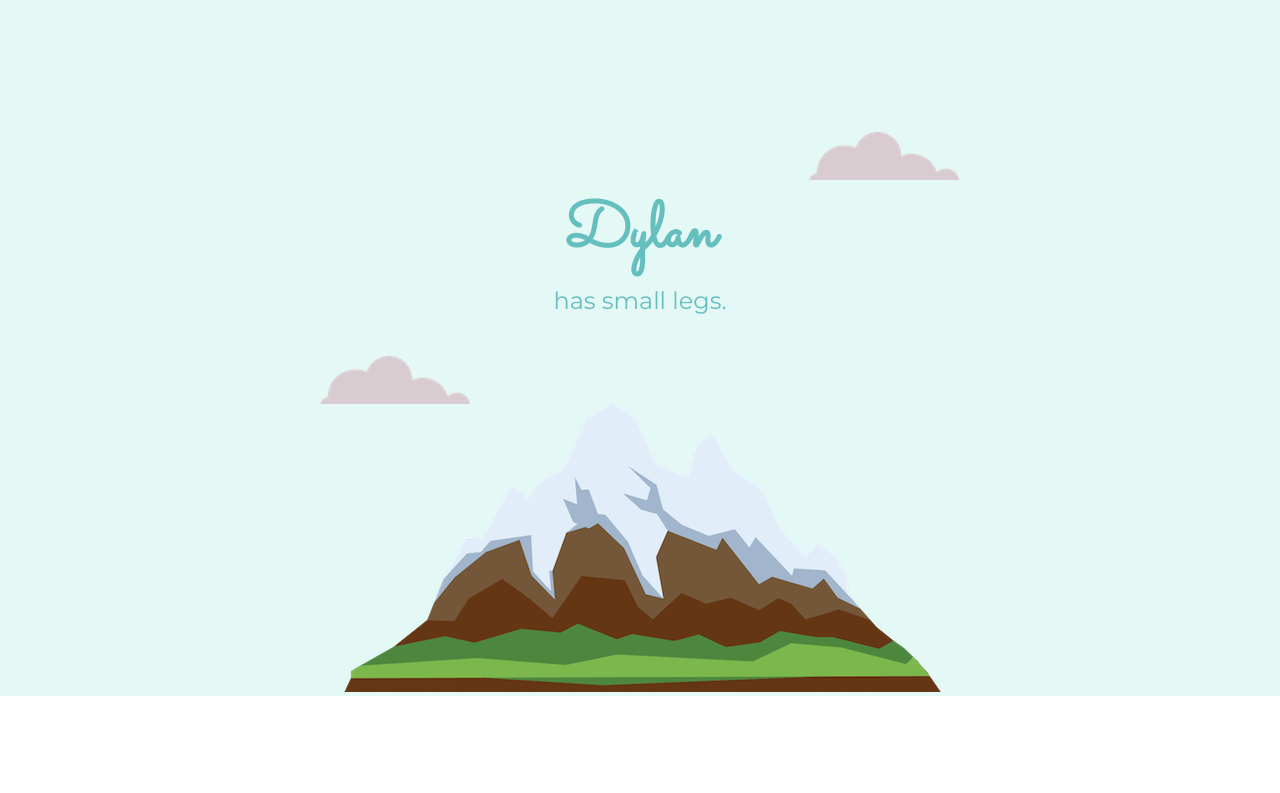
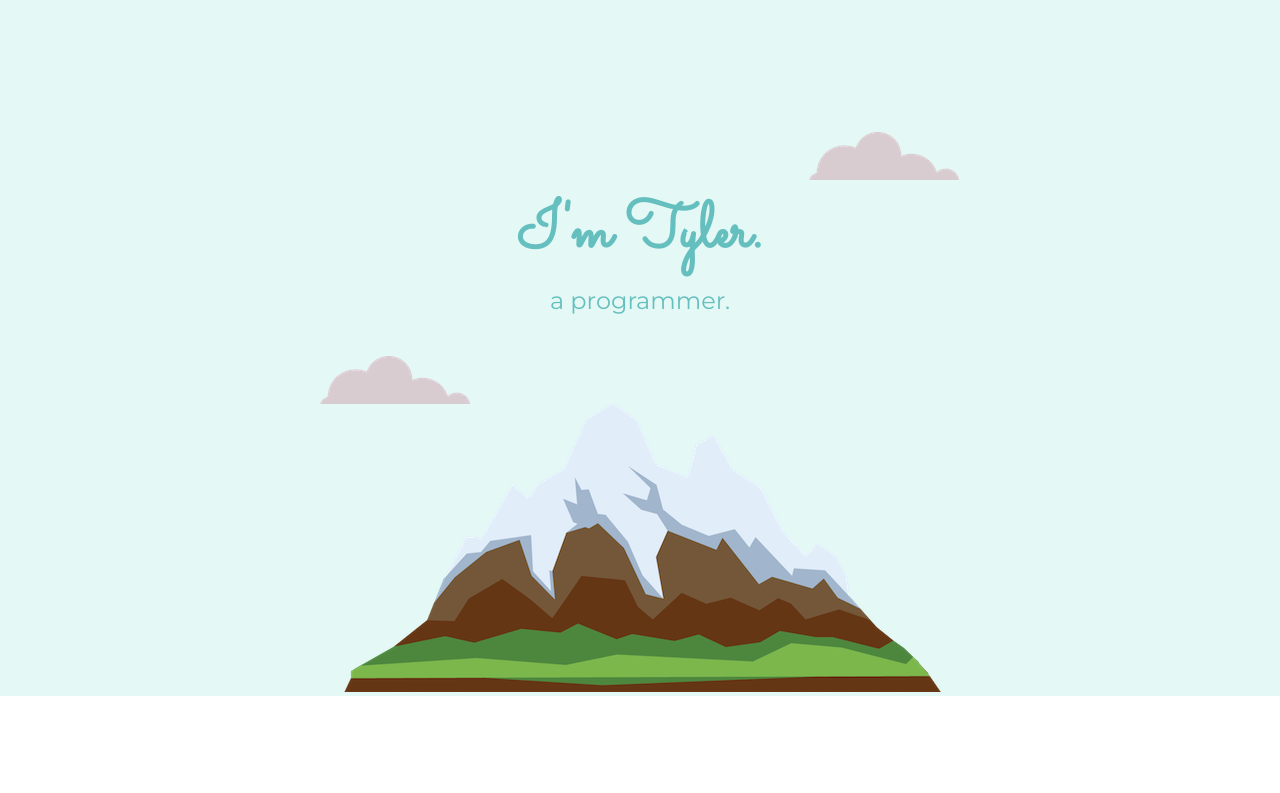
Before and after one commit to tylerevaans/personal-site, a plain HTML site: page index.html in a window 1280 px wide. Shown: the top 793 px of the page. Drawn offline with Linux system fonts and the light colour scheme.

Commit message:
Back to I'm Tyler

```diff
--- a/index.html
+++ b/index.html
@@ -13,8 +13,8 @@
     <body>
         <div class="div1">
             <img class="cloud1" src="cloud.png" alt="cloud-img">
-            <h1>Dylan</h1>
-            <h2 class="a-pro">has small legs.</h2>
+            <h1>I'm Tyler.</h1>
+            <h2 class="a-pro">a programmer.</h2>
             <img class="cloud2" src="cloud.png" alt="cloud-img">
             <img class="mountain" src="mountain.png" alt="mountain-img">
         </div>
```
